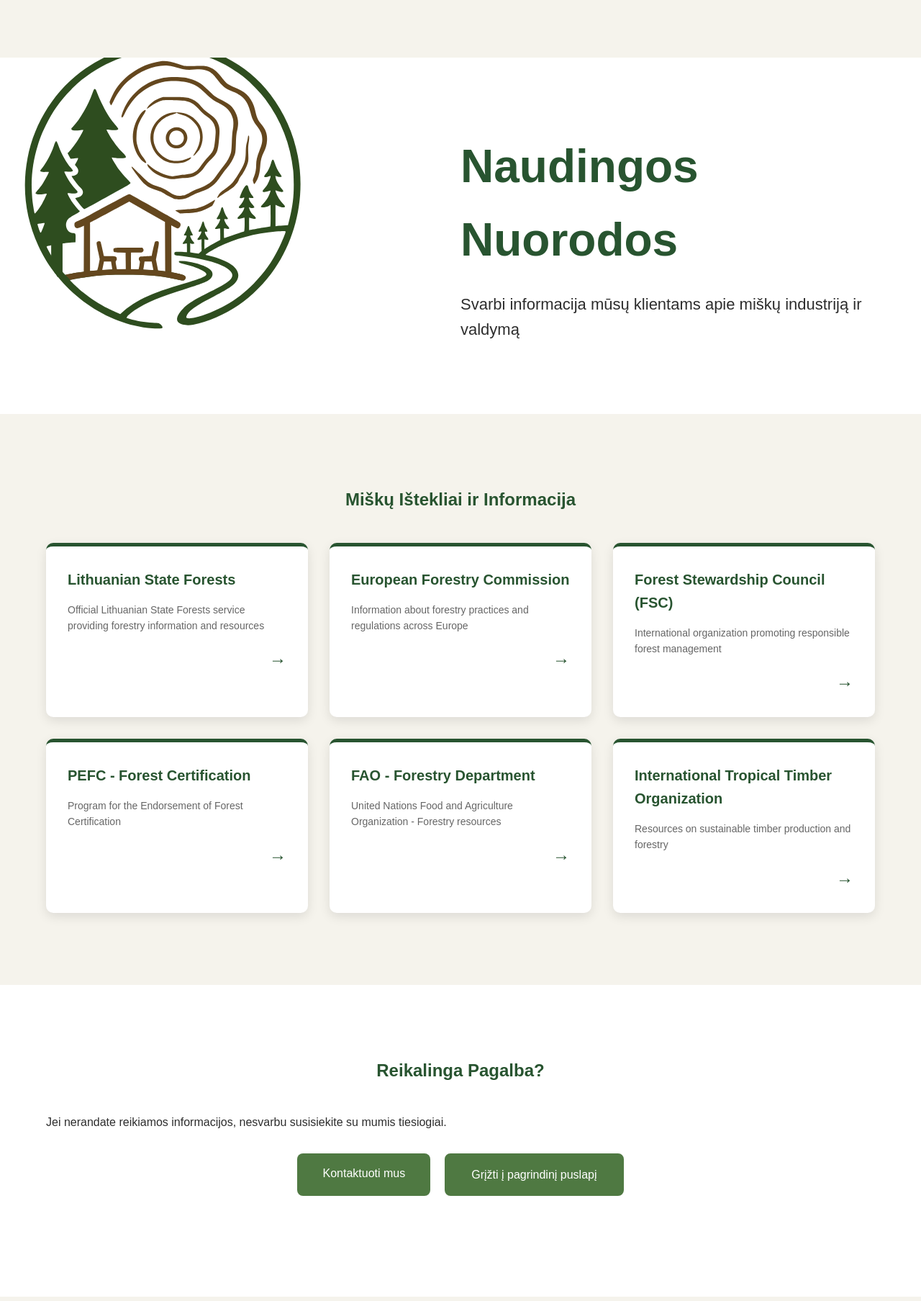
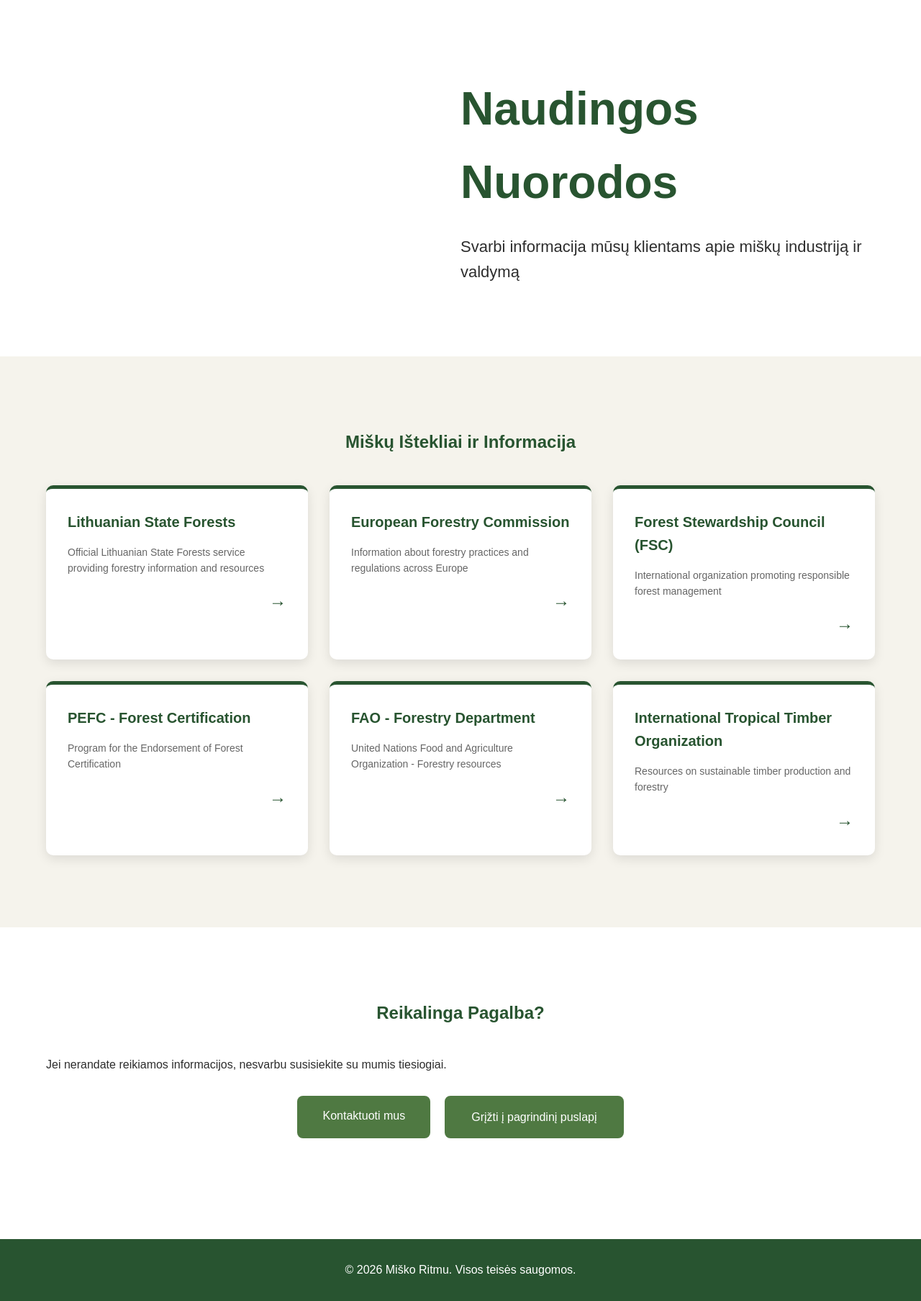
Before and after one commit to Pukis05/misko-ritmu, a Next.js app: page /helpful-links in a window 1280 px wide. Shown: the whole page at 72% size. Built offline with nearby package versions, Linux system fonts and the light colour scheme.

Commit message:
more aligment fixes

```diff
--- a/app/globals.css
+++ b/app/globals.css
@@ -21,7 +21,7 @@
 
 main {
     display: block;
-    padding-top: 80px;
+    padding-top: 0px;
 }
 
 /* NAVBAR */
@@ -232,8 +232,6 @@
 
 .helpful-links-hero {
     background: white;
-    background-image: url('/images/google misko ritmu logo.svg');
-    background-size: 35%;
     background-position: left center;
     background-repeat: no-repeat;
     color: #2d2d2d;
--- a/app/helpful-links/page.tsx
+++ b/app/helpful-links/page.tsx
@@ -72,6 +72,14 @@
                     </div>
                 </div>
             </section>
+
+            <footer>
+
+                <p>
+                    © 2026 Miško Ritmu. Visos teisės saugomos.
+                </p>
+
+            </footer>
         </main>
     );
 }
```
